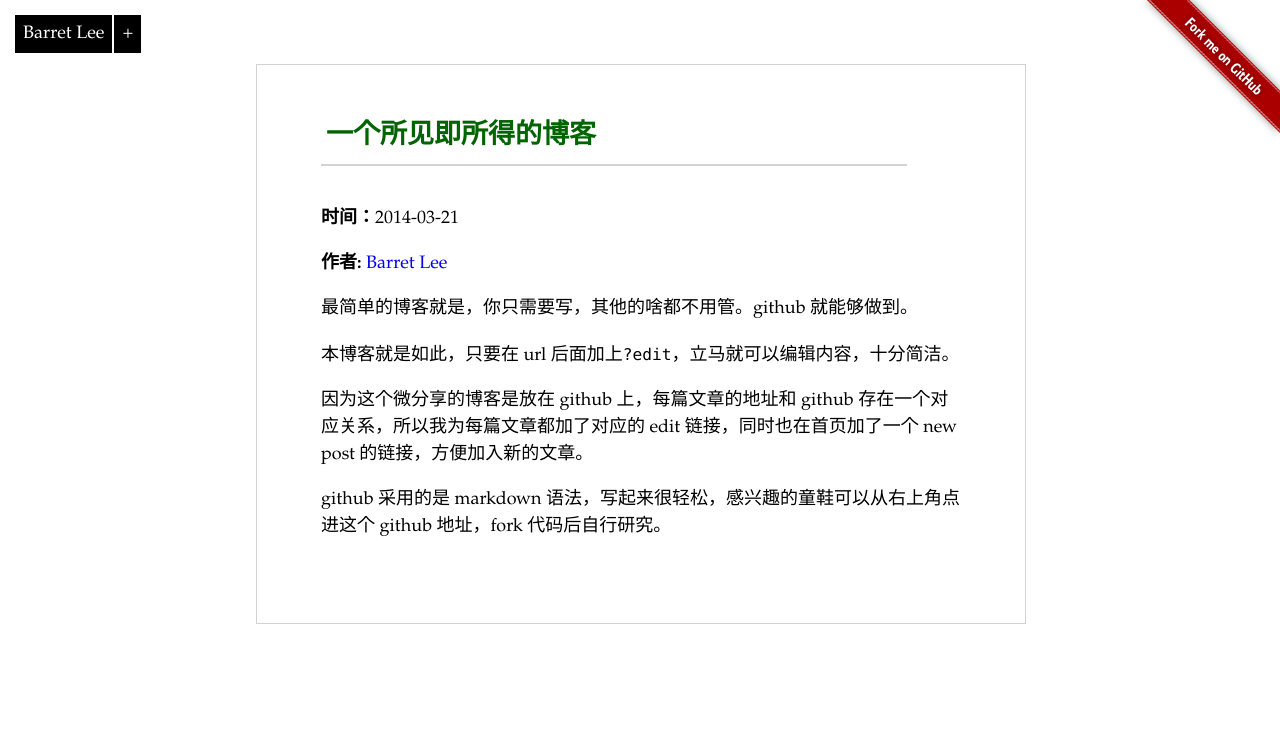
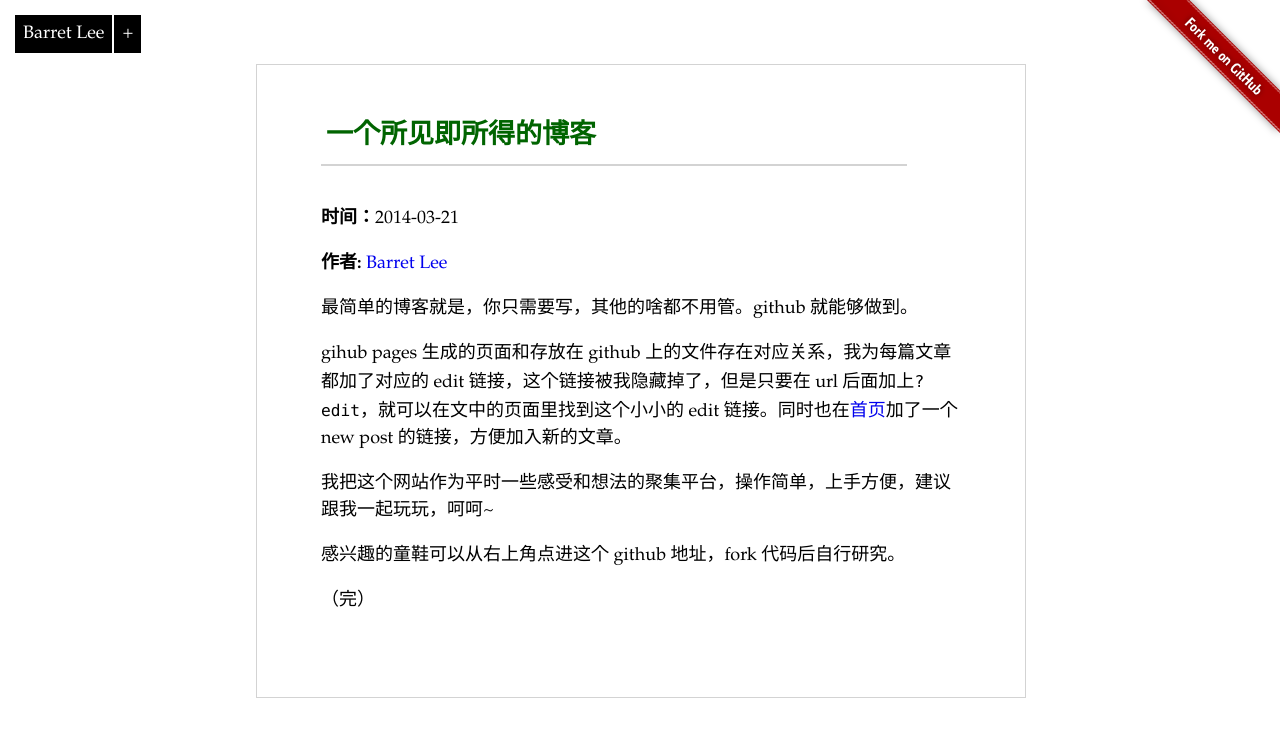
Before and after one commit to barretlee/snippets, a Jekyll site: the page built from _posts/2014-03-21-WYSIWYG.md, in a window 1280 px wide. Shown: the top 737 px of the page. Built offline with Jekyll 4.4.1, drawn with Linux system fonts in a browser that asks for light colours; Markdown is read by kramdown in place of the engine named in the settings; comment, search, counter and statistics services are not loaded.

Commit message:
Update 2014-03-21-WYSIWYG.md

```diff
--- a/_posts/2014-03-21-WYSIWYG.md
+++ b/_posts/2014-03-21-WYSIWYG.md
@@ -5,8 +5,10 @@ title: 一个所见即所得的博客
 
 最简单的博客就是，你只需要写，其他的啥都不用管。github 就能够做到。
 
-本博客就是如此，只要在 url 后面加上`?edit`，立马就可以编辑内容，十分简洁。
+gihub pages 生成的页面和存放在 github 上的文件存在对应关系，我为每篇文章都加了对应的 edit 链接，这个链接被我隐藏掉了，但是只要在 url 后面加上`?edit`，就可以在文中的页面里找到这个小小的 edit 链接。同时也在[首页](/)加了一个 new post 的链接，方便加入新的文章。
 
-因为这个微分享的博客是放在 github 上，每篇文章的地址和 github 存在一个对应关系，所以我为每篇文章都加了对应的 edit 链接，同时也在首页加了一个 new post 的链接，方便加入新的文章。
+我把这个网站作为平时一些感受和想法的聚集平台，操作简单，上手方便，建议跟我一起玩玩，呵呵~
 
-github 采用的是 markdown 语法，写起来很轻松，感兴趣的童鞋可以从右上角点进这个 github 地址，fork 代码后自行研究。
+感兴趣的童鞋可以从右上角点进这个 github 地址，fork 代码后自行研究。
+
+（完）
```
